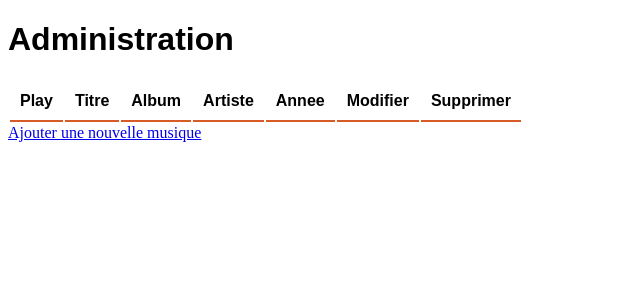
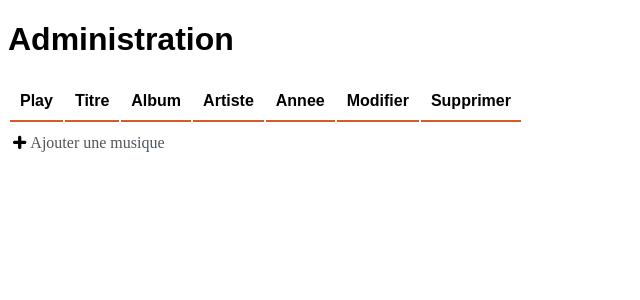
Before and after one commit to Bleuenn/ProjetLecteurMP3, a PHP site: page /morceau/index.php?page=admin in a window 1280 px wide. Shown: the top 300 px of the page, without its empty margins (0-640 px from the left). Run offline with PHP 8.4, Linux system fonts and the light colour scheme; data that the repository does not hold is empty.

Commit message:
- CSS : correction bug outline sur les btns + ajout de font

```diff
--- a/controller/admin.ctrl.php
+++ b/controller/admin.ctrl.php
@@ -52,7 +52,7 @@ else{
                 $date = $morceau->annee;
 
                 $TABLEAU .= "<tr>";
-                $TABLEAU .= "<td><a href='?id=".$morceau->_id->{'$oid'}."'>Play</a></td>";
+                $TABLEAU .= "<td><a class='icon' href='?id=".$morceau->_id->{'$oid'}."'></a></td>";
                 $TABLEAU .= "<td>$titre</td>";
                 if($album === null){
                     $TABLEAU .= "<td class='undefined'>$album</td>";
@@ -61,7 +61,7 @@ else{
                     $TABLEAU .= "<td>$album</td>";
                 }
                 $TABLEAU .= "<td>$artiste</td>";
-                $TABLEAU .= "<td>$date</td><td><a href='?page=edit&id=".$morceau->_id->{'$oid'}."'>Modifer</a></td><td><a href='?page=delete&id=".$morceau->_id->{'$oid'}."'>Supprimer</a></td>";
+                $TABLEAU .= "<td>$date</td><td><a class='icon' href='?page=edit&id=".$morceau->_id->{'$oid'}."'></a></td><td><a  class='icon' href='?page=delete&id=".$morceau->_id->{'$oid'}."'></a></td>";
                 $TABLEAU .= "</tr>";
             }
         }
--- a/view/admin.php
+++ b/view/admin.php
@@ -21,5 +21,5 @@
             <?php echo $TABLEAU; ?>
         </tbody>
     </table>
-    <label><a href="?page=add">Ajouter une nouvelle musique</a></label>
+    <label id="add"><a href="?page=add"><span class="icon"></span> Ajouter une musique</a></label>
 </body>
--- a/view/css/style.css
+++ b/view/css/style.css
@@ -23,9 +23,19 @@ h2{
     border-bottom: solid #a3a6a3 1px;
     padding-bottom: 10px;
 }
+#add {
+    margin-left: 5px;
+    padding-bottom: 10px;
+}
+
+#add > * {
+    text-decoration: none;
+    color: #4e555b;
+}
 
 table{
     font-family: sans-serif;
+    margin: 10px 0px;
 }
 
 th{
@@ -61,6 +71,12 @@ form .submit{
     font-size: 0.75em;
     padding-bottom: 5px;
     border-bottom: solid #a3a6a3 1px;
+}
+
+.icon {
+    color: black;
+    text-decoration: none;
+    font-family: 'fontello', Fallback, sans-serif;
 }
 
 .undefined{
```
Also changed, not shown: view/font/fontello.ttf, view/font/fontello.woff, view/font/fontello.woff2, 2 other files.
